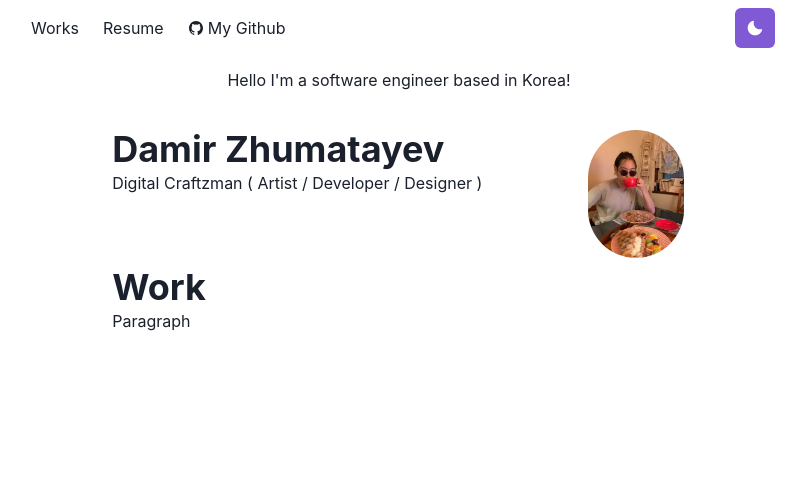
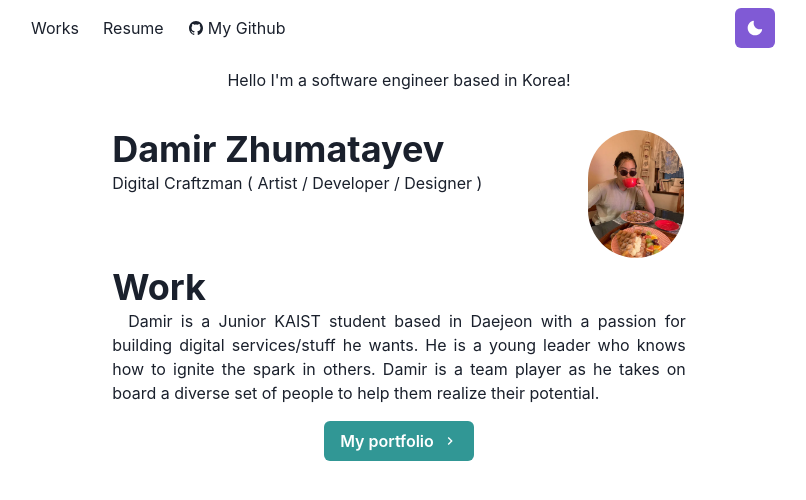
Before and after one commit to adidukik/portfolio, a Next.js app: page / in a window 1280 px wide. Shown: the top 500 px of the page, without its empty margins (241-1047 px from the left). Built offline with nearby package versions, Linux system fonts and the light colour scheme.

Commit message:
Add styled paragraph and navlink

```diff
--- /dev/null
+++ b/components/paragraph.js
@@ -0,0 +1,9 @@
+import styled from '@emotion/styled'
+
+const Paragraph = styled.p`
+  text-align: justify;
+  text-indent: 1em;
+  hyphens: auto;
+`
+
+export default Paragraph
--- a/pages/index.js
+++ b/pages/index.js
@@ -1,5 +1,8 @@
-import { Container, Box, Heading, Image, useColorModeValue } from '@chakra-ui/react'
+import { Container, Box, Button, NextLink, Heading, Image, useColorModeValue } from '@chakra-ui/react'
 import Section from '../components/section'
+import Paragraph from '../components/paragraph'
+import { ChevronRightIcon } from '@chakra-ui/icons'
+
 const Page = () => {
     return (
         <Container>
@@ -19,7 +22,7 @@ const Page = () => {
                     mt={{base: 4, md: 0}}
                     ml={{md: 6}}
                     align="center"
-                >
+                    >
                     <Image
                         borderColor="whiteAlpha.800"
                         borderWidth={2}
@@ -36,7 +39,24 @@ const Page = () => {
                 <Heading as="h3" variant="section-title">
                     Work
                 </Heading>
-                <p>Paragraph</p>
+                <Paragraph>
+                    Damir is a Junior KAIST student based in Daejeon
+                    with a passion for building digital services/stuff he wants.
+                    He is a young leader who knows how to ignite the spark in others.
+                    Damir is a team player as he takes on board a diverse set of people
+                    to help them realize their potential.
+                </Paragraph>
+                <Box align="center" my={4}>
+                    <Button
+                        as={NextLink}
+                        href="/works"
+                        scroll={false}
+                        rightIcon={<ChevronRightIcon />}
+                        colorScheme="teal"
+                        >
+                        My portfolio
+                    </Button>
+                </Box>
             </Section>
         </Container>
     )
```
